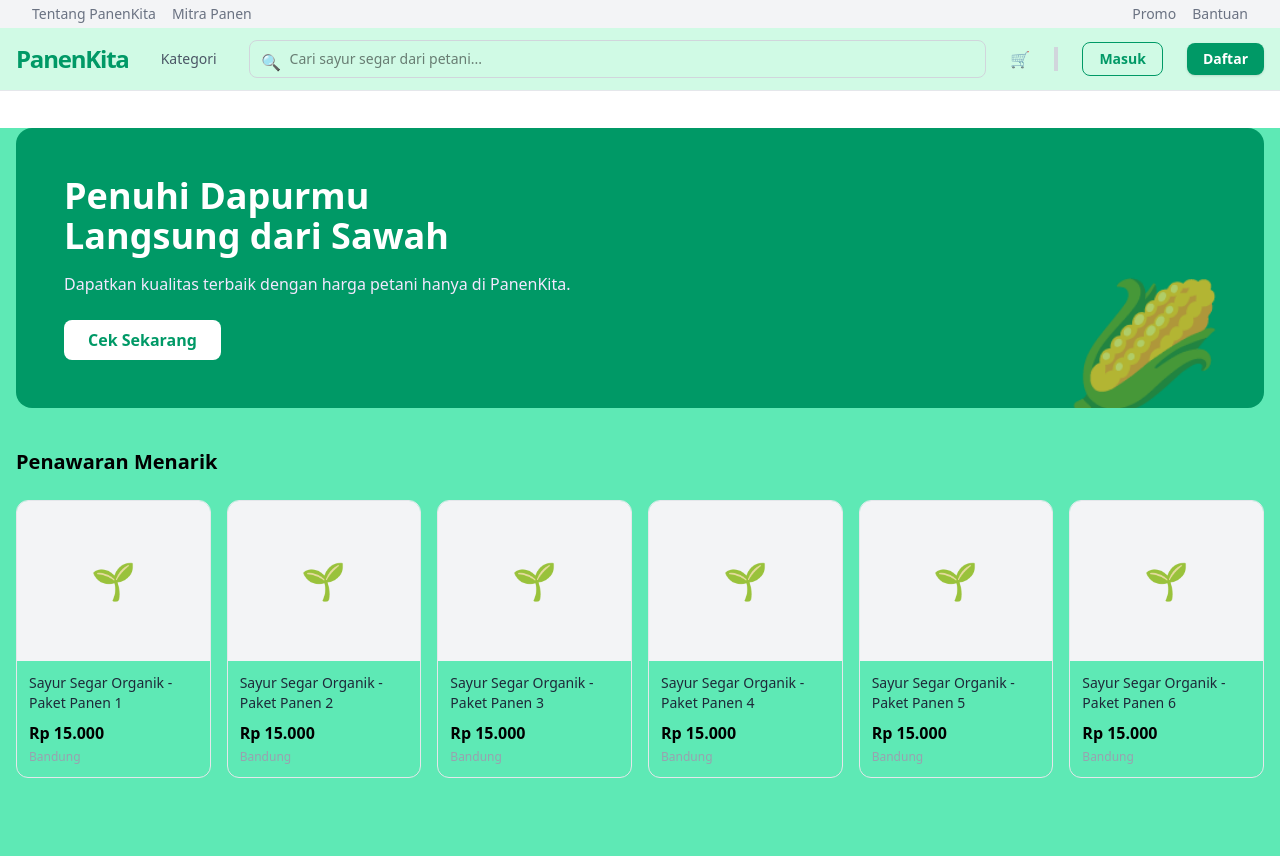
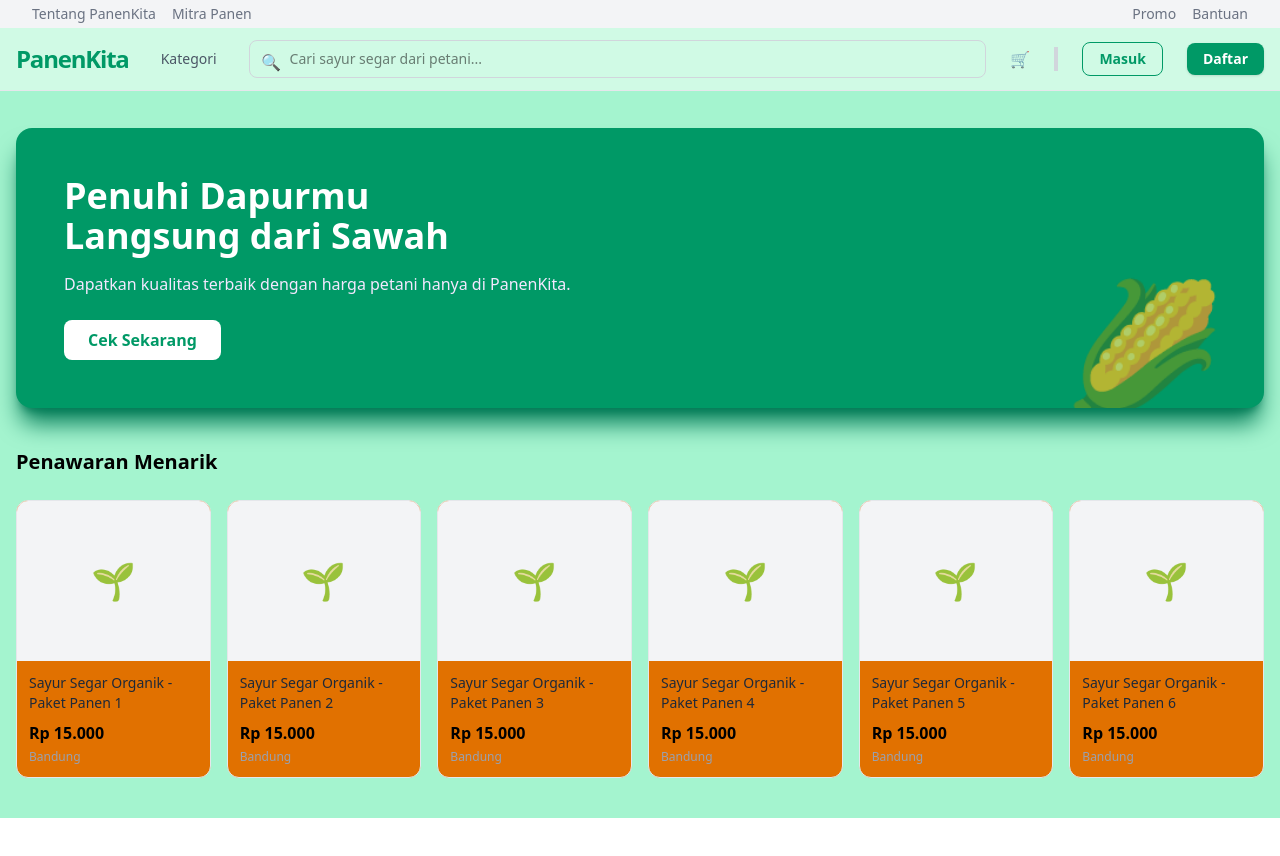
Before and after one commit to iHaoren/e-commerce_panenkita, a React (Vite) app: page / in a window 1280 px wide. Shown: the top 856 px of the page. After the commit the page ends 818 px from the top, so only its background shows below. Built offline with nearby package versions, Linux system fonts and the light colour scheme.

Commit message:
progress 3%

```diff
--- a/src/App.jsx
+++ b/src/App.jsx
@@ -1,19 +1,19 @@
-import React from 'react';
 import Navbar from './components/navbar.jsx';
 import Hero from './components/hero.jsx';
 
 function App() {
   return (
-    <div className="min-h-screen bg-emerald-300">
+    <div className="min-h-screen bg-emerald-200">
       <Navbar />
-      <Hero />
+      <Hero/>
+
 
       <main className="container mx-auto px-4 py-10">
         <h3 className="text-xl font-bold mb-6">Penawaran Menarik</h3>
         <div className="grid grid-cols-2 md:grid-cols-4 lg:grid-cols-6 gap-4">
-          {/* Contoh Card Produk Sederhana */}
+          {/* Card produk */}
           {[1,2,3,4,5,6].map((item) => (
-            <div key={item} className="border border-gray-200 rounded-xl overflow-hidden hover:shadow-lg transition cursor-pointer">
+            <div key={item} className="bg-amber-600 border border-gray-200 rounded-xl overflow-hidden hover:shadow-lg transition cursor-pointer">
               <div className="h-40 bg-gray-100 flex items-center justify-center text-4xl">🌱</div>
               <div className="p-3">
                 <p className="text-sm text-gray-800 line-clamp-2">Sayur Segar Organik - Paket Panen {item}</p>
--- a/src/components/hero.jsx
+++ b/src/components/hero.jsx
@@ -1,12 +1,12 @@
 
 const Hero = () => {
   return (
-    <section className="mt-28 md:mt-32 px-4 container mx-auto">
-      <div className="bg-emerald-600 rounded-2xl p-8 md:p-12 text-white relative overflow-hidden flex items-center min-h-64">
+    <section className="pt-28 md:pt-32 px-4 container mx-auto">
+      <div className="bg-emerald-600 rounded-2xl p-8 md:p-12 text-white relative overflow-hidden flex items-center min-h-64 shadow-xl shadow-emerald-700">
         <div className="z-10 max-w-lg">
           <h2 className="text-3xl md:text-4xl font-bold mb-4">Penuhi Dapurmu <br/> Langsung dari Sawah</h2>
           <p className="mb-6 text-purple-100">Dapatkan kualitas terbaik dengan harga petani hanya di PanenKita.</p>
-          <button className="bg-white text-emerald-600 font-bold px-6 py-2 rounded-lg hover:bg-gray-100">
+          <button className="bg-white text-emerald-600 font-bold px-6 py-2 rounded-lg hover:bg-gray-100/75">
             Cek Sekarang
           </button>
         </div>
```
